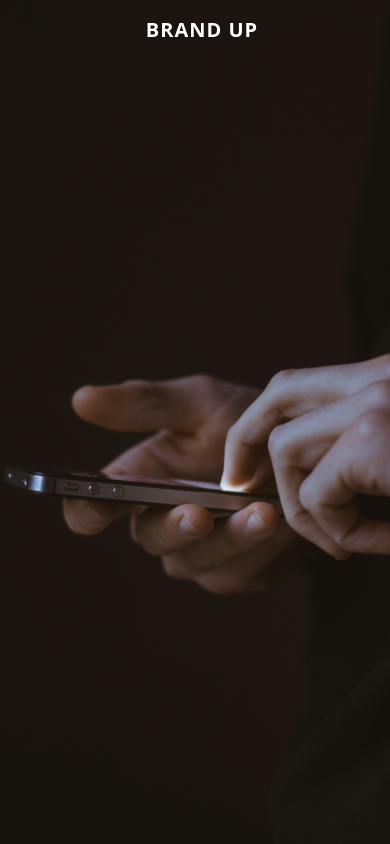
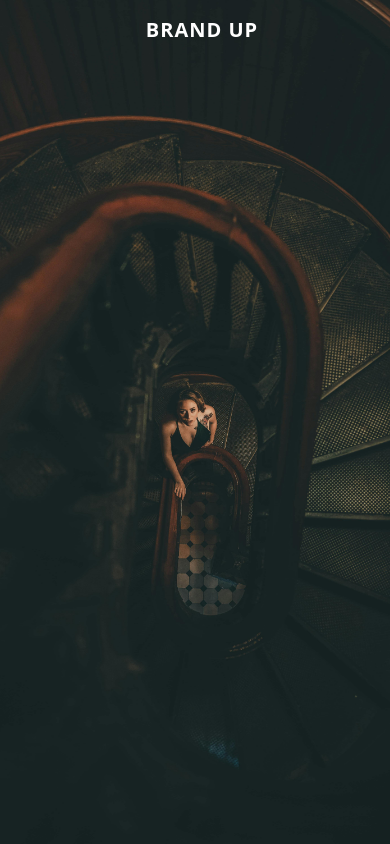
Before and after one commit to Dongoooori/tokyo-ai-marketing, a React (Vite) app: page / in a window 390 px wide. Shown: the top 844 px of the page. Built offline with nearby package versions, Linux system fonts and the light colour scheme; some icons are missing.

Commit message:
change_backgroundimage

```diff
--- a/src/App.tsx
+++ b/src/App.tsx
@@ -1,6 +1,7 @@
 import React from 'react';
 import Header from './components/Header/Header';
-import HeroImage from './assets/hand.jpg'
+import BackgroundImage1 from './assets/Background1.jpg'
+import BackgroundImage2 from './assets/Background2.jpg'
 import SwiperComponent from './components/Swiper/Swiper';
 import CardComponent from './components/CardComponent';
 import VideoCard from './components/VideoCard';
@@ -14,9 +15,14 @@ const App: React.FC = () => {
       <Header />
       <section className="w-full h-[100vh] sm:h-screen overflow-hidden">
         <img
-          src={HeroImage}
+          src={BackgroundImage1}
           alt="hero"
-          className="w-full h-full object-cover"
+          className="w-full h-full object-cover hidden sm:block"
+        />
+        <img
+          src={BackgroundImage2}
+          alt="hero"
+          className="w-full h-full object-cover block sm:hidden"
         />
       </section>
 
```
Also changed, not shown: src/assets/Background2.jpg (added), 1 other file (tests, documents, lock files or other folders).
